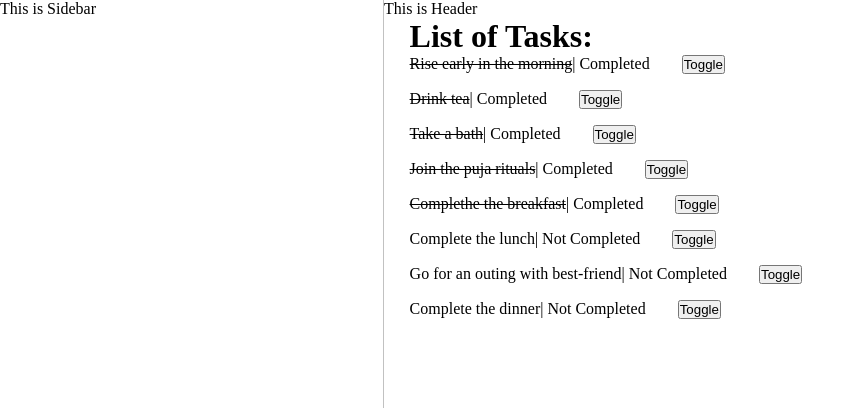
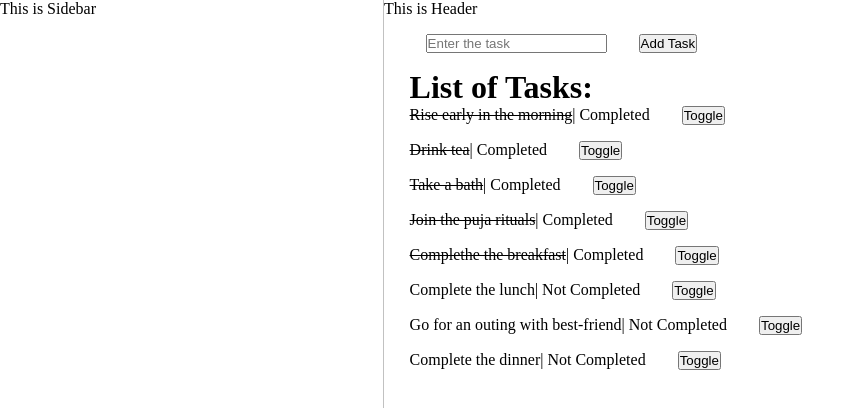
Before and after one commit to gdsabarna353/task-productivity-web-app, a React (Vite) app: page / in a window 1280 px wide. Shown: the top 408 px of the page, without its empty margins (0-865 px from the left). Built offline with nearby package versions, Linux system fonts and the light colour scheme.

Commit message:
feat: added new task-adding functionality

```diff
--- a/src/App.css
+++ b/src/App.css
@@ -39,3 +39,8 @@
 .line-strike{
   text-decoration: line-through;
 }
+.task-form{
+  display: flex;
+  gap: 2rem;
+  margin: 2vh;
+}
--- a/src/App.jsx
+++ b/src/App.jsx
@@ -65,11 +65,18 @@ const App = () => {
     setTasks(newTasks);
   }
 
+  const addTask = (title) => {
+    setTasks([...tasks, {
+      title: title,
+      completed: false
+    }]);
+  }
+
   return (
     <div className='app'>
       <div className='right'>
         <Header />
-        <Main tasks={tasks} toggleTask={onToggleTask}/>
+        <Main tasks={tasks} toggleTask={onToggleTask} addTask={addTask}/>
       </div>
       <div className='left'>
         <Sidebar />
--- a/src/components/main/Main.jsx
+++ b/src/components/main/Main.jsx
@@ -1,16 +1,31 @@
-import React from 'react'
+import React, { useState } from 'react'
 import { TaskItem } from './TaskItem'
 
 export const Main = (props) => {
 
+  const [newTaskTitle, setNewTaskTitle] = useState("");
+
   return (
     <div className='main'>
+      <div className='task-form'>
+        <input
+          type="text"
+          placeholder='Enter the task'
+          value={newTaskTitle}
+          onChange={(e) => setNewTaskTitle(e.target.value)}
+        />
+        <button onClick={() => {
+          props.addTask(newTaskTitle);
+          setNewTaskTitle("")
+        }
+        }>Add Task</button>
+      </div>
       <h1>List of Tasks:</h1>
       <div>
         <ol>
           {props.tasks && props.tasks.map((item, index) => (
             <li className='task' key={index}>
-              <TaskItem index={index} item={item} toggleTask={props.toggleTask}/>
+              <TaskItem index={index} item={item} toggleTask={props.toggleTask} />
             </li>
           ))}
         </ol>
```
